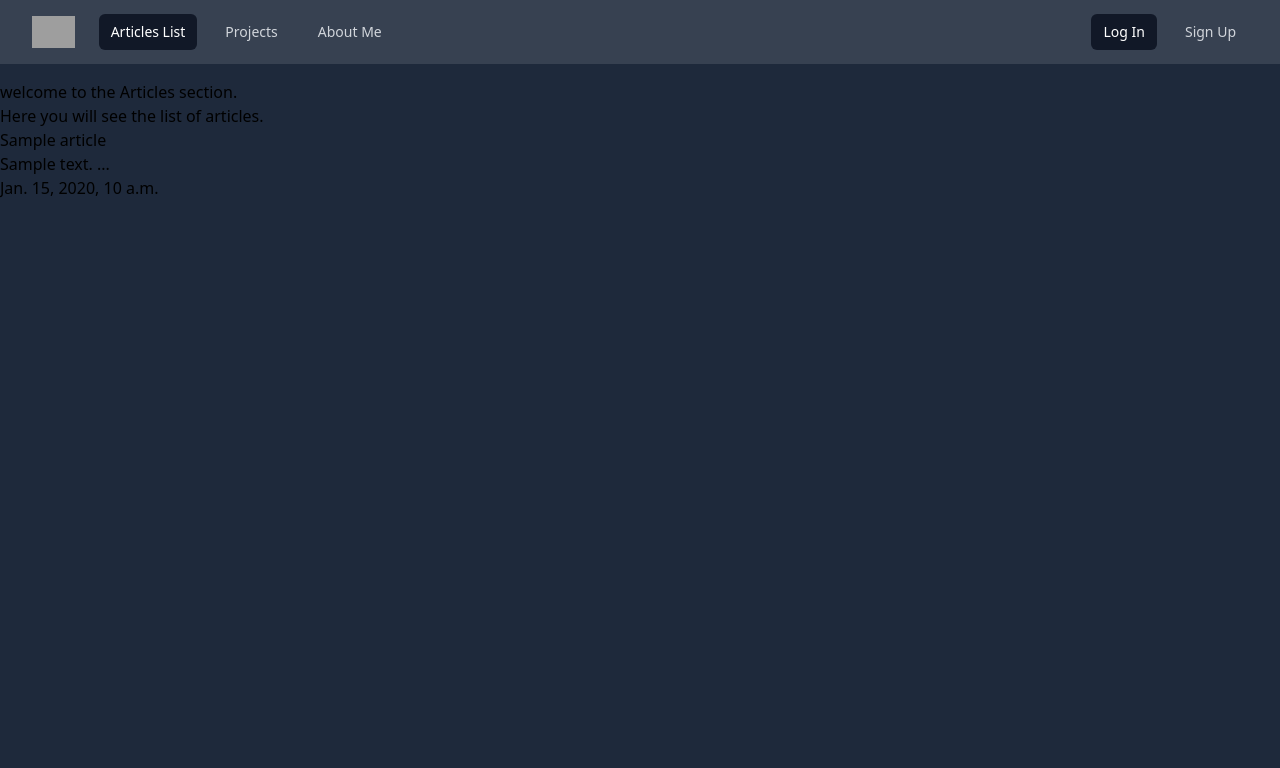
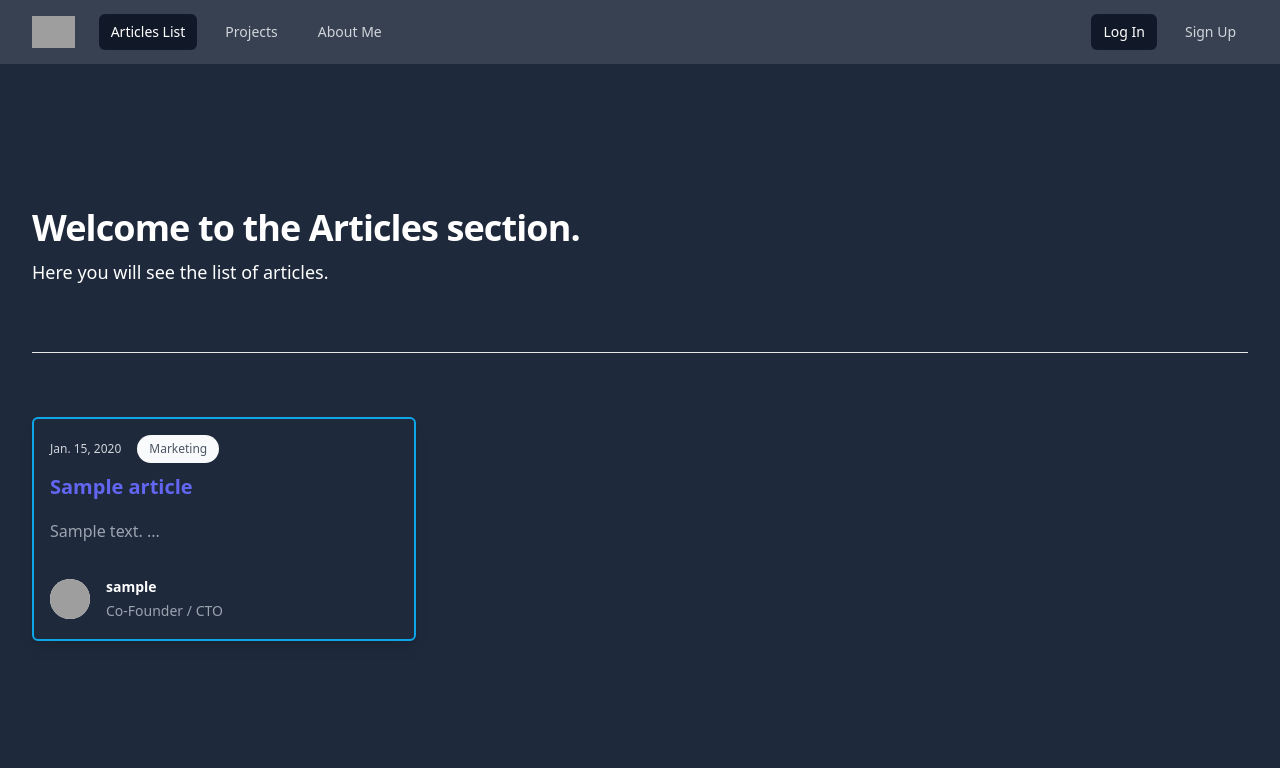
Before and after one commit to Hamid47-hrs/django-blog, a Django app: page /articles/ in a window 1280 px wide. Shown: the top 768 px of the page. Run offline with Django 4.2, Linux system fonts and the light colour scheme; tables that the repository leaves empty hold one stand-in row (values such as "Sample post"); some libraries are stand-ins or nearby versions; some web fonts are replaced; grey boxes are pictures that could not be loaded.

Commit message:
Style 'articles_list' page.

```diff
--- a/articles/templates/articles_list.html
+++ b/articles/templates/articles_list.html
@@ -6,12 +6,6 @@
 
 {% block content %}
     <div class="container">
-        <h3>welcome to the Articles section.</h3>
-        <p>Here you will see the list of articles.</p>
-        {% if user.is_authenticated %}
-            <p style="color:crimson">In order ro create a new Article click on the button below.</p>
-            <a href="{% url 'articles:create' %}">Create New Article</a>
-        {% endif %}
         {% if messages %}
             <ul class="messages">
                 {% for message in messages %}
@@ -19,15 +13,44 @@
                 {% endfor %}
             </ul>
         {% endif %}
-        <ul>
-            {% for article in articles %}
-            <li>
-                <a href="detail/{{ article.slug}}">{{ article.title }}</a>
-                <p>{{ article.word_snippet }}</p>
-                <p>{{ article.created_date }}</p>
-            </li>
-            <br />
-            {% endfor %}
-        </ul>
     </div>
+    <div class="bg-slate-800 py-24 sm:py-32">
+        <div class="mx-auto max-w-7xl px-6 lg:px-8">
+            <div class="mx-auto max-w-2xl lg:mx-0">
+                <h2 class="text-3xl font-bold tracking-tight text-white sm:text-4xl">Welcome to the Articles section.</h2>
+                <p class="mt-2 text-lg leading-8 text-white">Here you will see the list of articles.</p>
+            </div>
+            <div class="mx-auto mt-10 grid max-w-2xl grid-cols-1 gap-x-8 gap-y-16 border-t border-gray-200 pt-10 sm:mt-16 sm:pt-16 lg:mx-0 lg:max-w-none lg:grid-cols-3">
+                    {% for article in articles %}
+                    <article class="flex max-w-xl flex-col items-start justify-between border-solid border-2 border-sky-500 rounded-md p-4 shadow-lg hover:shadow-cyan-500/50">
+                        <div class="flex items-center gap-x-4 text-xs">
+                            <time datetime="2020-03-16" class="text-gray-300">{{ article.created_date.date }}</time>
+                            <a href="#" class="relative z-10 rounded-full bg-gray-50 px-3 py-1.5 font-medium text-gray-600 hover:bg-gray-100">Marketing</a>
+                        </div>
+                        <div class="group relative">
+                            <h3 class="mt-3 text-xl font-semibold leading-6 text-indigo-500 group-hover:text-indigo-400">
+                            <a href="detail/{{ article.slug}}">
+                            <span class="absolute inset-0"></span>
+                            {{ article.title }}
+                            </a>
+                            </h3>
+                            <p class="mt-5 line-clamp-3 text-md leading-6 text-gray-400">{{ article.word_snippet }}</p>
+                        </div>
+                        <div class="relative mt-8 flex items-center gap-x-4">
+                            <img src="https://images.unsplash.com/photo-1519244703995-f4e0f30006d5?ixlib=rb-1.2.1&ixid=eyJhcHBfaWQiOjEyMDd9&auto=format&fit=facearea&facepad=2&w=256&h=256&q=80" alt="" class="h-10 w-10 rounded-full bg-gray-50">
+                            <div class="text-sm leading-6">
+                                <p class="font-semibold text-white">
+                                <a href="#">
+                                    <span class="absolute inset-0"></span>
+                                    {{ article.author}}
+                                </a>
+                                </p>
+                                <p class="text-gray-400">Co-Founder / CTO</p>
+                            </div>
+                        </div>
+                    </article>
+                    {% endfor %}
+                </div>
+        </div>
+        </div>
 {% endblock %}
--- a/assets/styles/output.css
+++ b/assets/styles/output.css
@@ -1022,6 +1022,10 @@ select {
   inset: -0.375rem;
 }
 
+.inset-0 {
+  inset: 0px;
+}
+
 .inset-y-0 {
   top: 0px;
   bottom: 0px;
@@ -1108,28 +1112,35 @@ select {
   margin-top: 0.5rem;
 }
 
+.mt-3 {
+  margin-top: 0.75rem;
+}
+
 .mt-4 {
   margin-top: 1rem;
 }
 
+.mt-5 {
+  margin-top: 1.25rem;
+}
+
 .mt-8 {
   margin-top: 2rem;
 }
 
-.mb-4 {
-  margin-bottom: 1rem;
-}
-
-.me-3 {
-  margin-inline-end: 0.75rem;
-}
-
 .box-border {
   box-sizing: border-box;
 }
 
 .box-content {
   box-sizing: content-box;
+}
+
+.line-clamp-3 {
+  overflow: hidden;
+  display: -webkit-box;
+  -webkit-box-orient: vertical;
+  -webkit-line-clamp: 3;
 }
 
 .line-clamp-none {
@@ -1247,14 +1258,14 @@ select {
   height: 100%;
 }
 
-.h-4 {
-  height: 1rem;
-}
-
 .min-h-full {
   min-height: 100%;
 }
 
+.w-10 {
+  width: 2.5rem;
+}
+
 .w-48 {
   width: 12rem;
 }
@@ -1275,8 +1286,8 @@ select {
   width: 100%;
 }
 
-.w-4 {
-  width: 1rem;
+.max-w-2xl {
+  max-width: 42rem;
 }
 
 .max-w-4xl {
@@ -1843,6 +1854,20 @@ select {
   gap: 1.5rem;
 }
 
+.gap-x-4 {
+  -moz-column-gap: 1rem;
+       column-gap: 1rem;
+}
+
+.gap-x-8 {
+  -moz-column-gap: 2rem;
+       column-gap: 2rem;
+}
+
+.gap-y-16 {
+  row-gap: 4rem;
+}
+
 .space-x-2 > :not([hidden]) ~ :not([hidden]) {
   --tw-space-x-reverse: 0;
   margin-right: calc(0.5rem * var(--tw-space-x-reverse));
@@ -2323,6 +2344,16 @@ select {
   border-color: transparent;
 }
 
+.border-white {
+  --tw-border-opacity: 1;
+  border-color: rgb(255 255 255 / var(--tw-border-opacity));
+}
+
+.border-sky-500 {
+  --tw-border-opacity: 1;
+  border-color: rgb(14 165 233 / var(--tw-border-opacity));
+}
+
 .bg-\[rgb\(255\2c 0\2c 0\)\] {
   --tw-bg-opacity: 1;
   background-color: rgb(255 0 0 / var(--tw-bg-opacity));
@@ -2338,6 +2369,11 @@ select {
   background-color: rgb(229 231 235 / var(--tw-bg-opacity));
 }
 
+.bg-gray-50 {
+  --tw-bg-opacity: 1;
+  background-color: rgb(249 250 251 / var(--tw-bg-opacity));
+}
+
 .bg-gray-700 {
   --tw-bg-opacity: 1;
   background-color: rgb(55 65 81 / var(--tw-bg-opacity));
@@ -2565,6 +2589,11 @@ select {
   padding-bottom: 0.5rem;
 }
 
+.py-24 {
+  padding-top: 6rem;
+  padding-bottom: 6rem;
+}
+
 .py-8 {
   padding-top: 2rem;
   padding-bottom: 2rem;
@@ -2578,8 +2607,16 @@ select {
   padding-right: 0.5rem;
 }
 
+.pt-10 {
+  padding-top: 2.5rem;
+}
+
 .pt-2 {
   padding-top: 0.5rem;
+}
+
+.pt-6 {
+  padding-top: 1.5rem;
 }
 
 .text-left {
@@ -2668,6 +2705,16 @@ select {
   line-height: 1.25rem;
 }
 
+.text-xs {
+  font-size: 0.75rem;
+  line-height: 1rem;
+}
+
+.text-xl {
+  font-size: 1.25rem;
+  line-height: 1.75rem;
+}
+
 .font-bold {
   font-weight: 700;
 }
@@ -2752,6 +2799,10 @@ select {
   line-height: 1.5rem;
 }
 
+.leading-8 {
+  line-height: 2rem;
+}
+
 .leading-9 {
   line-height: 2.25rem;
 }
@@ -2809,14 +2860,19 @@ select {
   color: rgb(22 101 52 / var(--tw-text-opacity));
 }
 
+.text-indigo-500 {
+  --tw-text-opacity: 1;
+  color: rgb(99 102 241 / var(--tw-text-opacity));
+}
+
 .text-indigo-600 {
   --tw-text-opacity: 1;
   color: rgb(79 70 229 / var(--tw-text-opacity));
 }
 
-.text-slate-200 {
+.text-slate-300 {
   --tw-text-opacity: 1;
-  color: rgb(226 232 240 / var(--tw-text-opacity));
+  color: rgb(203 213 225 / var(--tw-text-opacity));
 }
 
 .text-slate-400 {
@@ -2829,19 +2885,14 @@ select {
   color: rgb(255 255 255 / var(--tw-text-opacity));
 }
 
-.text-violet-600 {
+.text-gray-200 {
   --tw-text-opacity: 1;
-  color: rgb(124 58 237 / var(--tw-text-opacity));
-}
-
-.text-indigo-500 {
+  color: rgb(229 231 235 / var(--tw-text-opacity));
+}
+
+.text-gray-100 {
   --tw-text-opacity: 1;
-  color: rgb(99 102 241 / var(--tw-text-opacity));
-}
-
-.text-slate-300 {
-  --tw-text-opacity: 1;
-  color: rgb(203 213 225 / var(--tw-text-opacity));
+  color: rgb(243 244 246 / var(--tw-text-opacity));
 }
 
 .underline {
@@ -3481,6 +3568,10 @@ select {
     margin-left: 1.5rem;
   }
 
+  .sm\:mt-16 {
+    margin-top: 4rem;
+  }
+
   .sm\:block {
     display: block;
   }
@@ -3510,8 +3601,22 @@ select {
     padding-right: 1.5rem;
   }
 
+  .sm\:py-32 {
+    padding-top: 8rem;
+    padding-bottom: 8rem;
+  }
+
   .sm\:pr-0 {
     padding-right: 0px;
+  }
+
+  .sm\:pt-16 {
+    padding-top: 4rem;
+  }
+
+  .sm\:text-4xl {
+    font-size: 2.25rem;
+    line-height: 2.5rem;
   }
 
   .sm\:text-sm {
@@ -3539,6 +3644,19 @@ select {
 }
 
 @media (min-width: 1024px) {
+  .lg\:mx-0 {
+    margin-left: 0px;
+    margin-right: 0px;
+  }
+
+  .lg\:max-w-none {
+    max-width: none;
+  }
+
+  .lg\:grid-cols-3 {
+    grid-template-columns: repeat(3, minmax(0, 1fr));
+  }
+
   .lg\:px-8 {
     padding-left: 2rem;
     padding-right: 2rem;
```
Also changed, not shown: other parts of assets/styles/output.css (+84 -64 lines).
